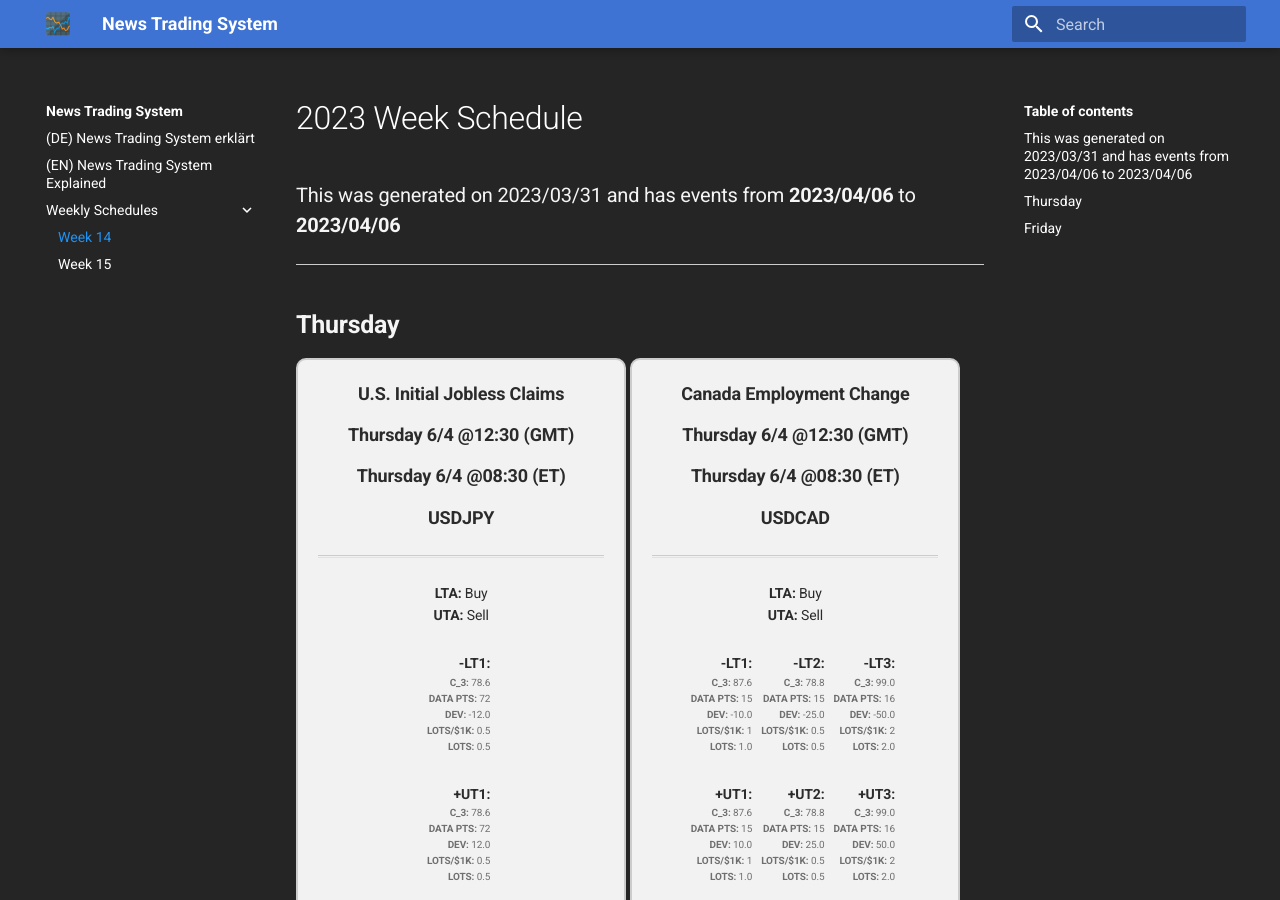
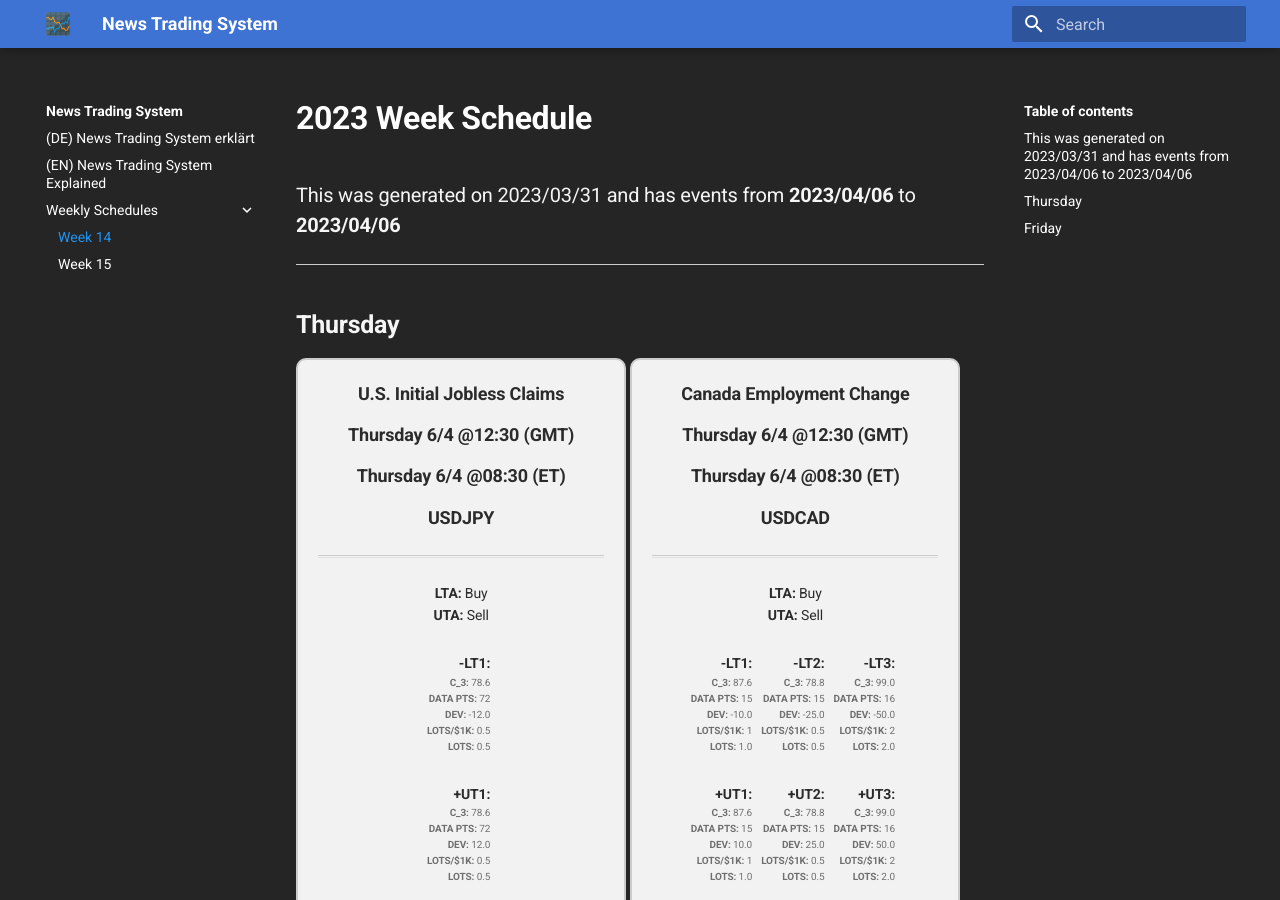
Before and after one commit to spliffli/news-trading-analyzer, an MkDocs documentation site: the page built from docs/weekly-schedules/week-14-schedule.md, in a window 1280 px wide and 900 px high. Built offline with MkDocs 1.6.1 and Material for MkDocs 9.7.7, drawn with Linux system fonts in a browser that asks for light colours; comment, search, counter and statistics services are not loaded.

```diff
--- a/docs/weekly-schedules/week-14-schedule.md
+++ b/docs/weekly-schedules/week-14-schedule.md
@@ -1,5 +1,5 @@
 
-# 2023 Week  Schedule
+# **2023 Week  Schedule**
 
 ### This was generated on 2023/03/31 and has events from **2023/04/06** to **2023/04/06**
 
```
Also changed, not shown: docs/weekly-schedules/week-15-schedule.md (+1 -1 lines).
